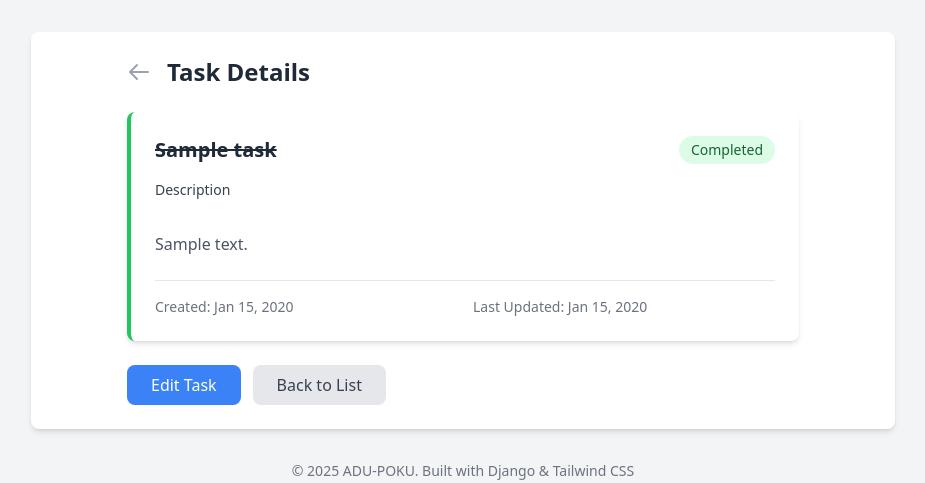
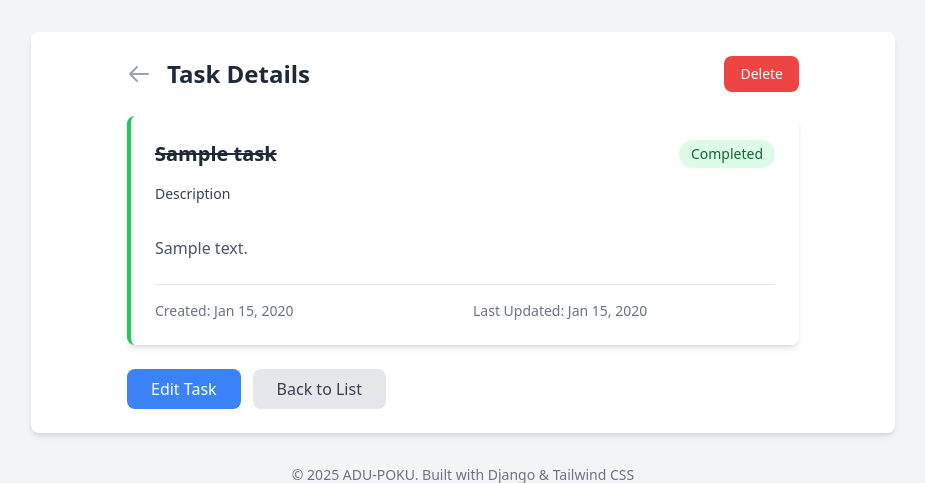
Before and after one commit to adupoku71/todoapp-django-demo, a Django app: page /tasks/1/ in a window 1280 px wide. Shown: the part 100-583 px from the top of the page, without its empty margins (177-1102 px from the left). Run offline with Django 5.2, Linux system fonts and the light colour scheme; tables that the repository leaves empty hold one stand-in row (values such as "Sample post"); some libraries are stand-ins or nearby versions.

Commit message:
added delete functionality

```diff
--- a/todo/templates/todo/detail.html
+++ b/todo/templates/todo/detail.html
@@ -1,7 +1,8 @@
 {% extends "todo/base.html" %} {% block content %}
 <div class="max-w-2xl mx-auto">
   <!-- Header -->
-  <div class="flex items-center gap-4 mb-6">
+  <div class="flex mb-6 justify-between">
+    <div class="flex items-center gap-4">
       <a
         href="{% url 'todo:all' %}"
         class="text-gray-400 hover:text-blue-500 transition duration-200"
@@ -22,6 +23,16 @@
         </svg>
       </a>
       <h1 class="text-2xl font-bold text-gray-800">Task Details</h1>
+    </div>
+    <form action="{% url 'todo:delete_task' task.id %}" method="post">
+      {% csrf_token %}
+      <button
+        type="submit"
+        class="bg-red-500 hover:bg-red-600 text-white px-4 py-2 rounded-lg transition duration-200 font-medium text-sm"
+      >
+        Delete
+      </button>
+    </form>
   </div>
 
   <!-- Task Card -->
--- a/todo/urls.py
+++ b/todo/urls.py
@@ -9,5 +9,6 @@ urlpatterns = [
     path('tasks/', views.all, name="all"),
     path('tasks/add/', views.add_task, name="add_task"),
     path('tasks/<int:id>/update/', views.update_task, name="update_task"),
+    path('tasks/<int:id>/delete/', views.delete_task, name="delete_task"),
     path('tasks/<int:id>/', views.detail, name="detail"),
 ]
--- a/todo/views.py
+++ b/todo/views.py
@@ -1,5 +1,5 @@
 from django.shortcuts import render, redirect
-from django.urls import reverse
+from django.views.decorators.http import require_POST
 from django.contrib import messages
 from .models import Task
 from .forms import TaskForm, AddTaskForm
@@ -44,6 +44,13 @@ def update_task(request, id):
     return render(request, "todo/update.html", {"form":form, "id": id, "task":task})
 
 
+@require_POST
+def delete_task(request, id):
+    task = Task.objects.get(pk=id)
+    task.delete()
+    return redirect('todo:all')
+
+
 def detail(request, id):
     task = Task.objects.get(pk=id)
 
```
Also changed, not shown: todo/templates/todo/home.html (+4 -4 lines), todo/templates/todo/update.html (+10 -2 lines). Lines whose indentation alone changed are shown as unchanged.
